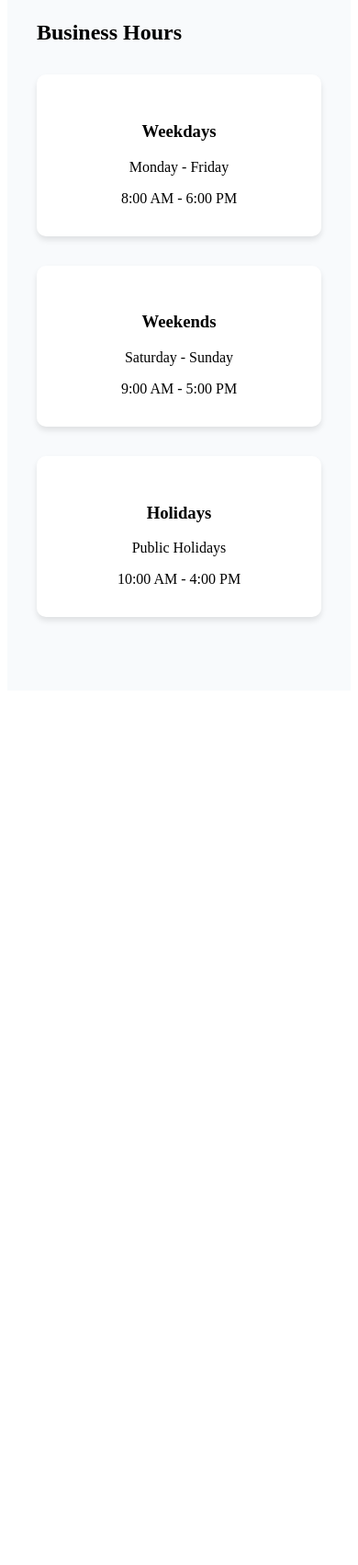
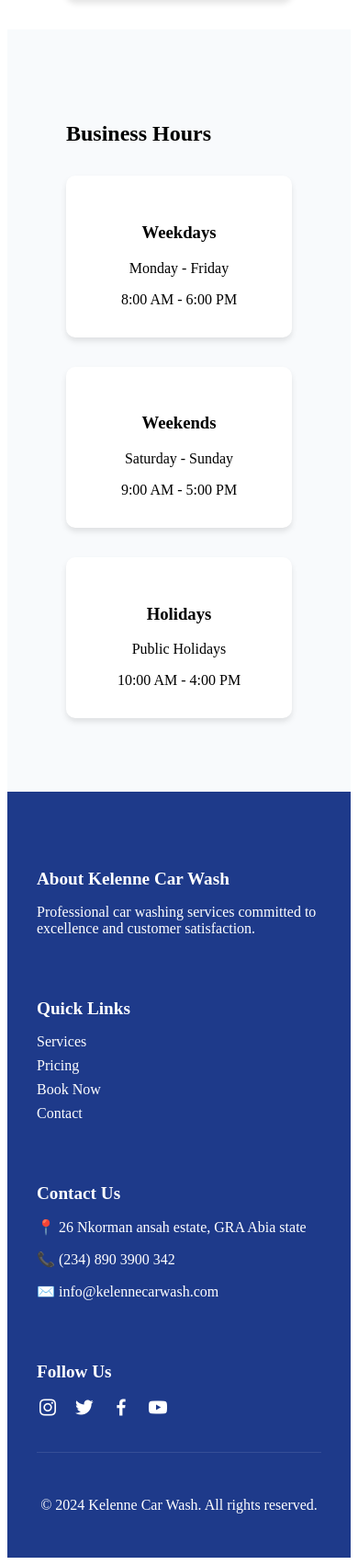
Before and after one commit to Ama-Annor/Kelenne, a PHP site: page /view/contact.html in a window 390 px wide. Shown: the part 2521-4223 px from the top of the page at 92% size. Before the commit the page ends 3198 px from the top, so only its background shows below. Run offline with PHP 8.4, Linux system fonts and the light colour scheme.

Commit message:
changes made to contact.css

```diff
--- a/assets/css/contact.css
+++ b/assets/css/contact.css
@@ -13,7 +13,7 @@
     padding-top: 120px;
     height: 40vh;
     background: linear-gradient(rgba(30, 58, 138, 0.9), rgba(30, 58, 138, 0.9)),
-                url('../images/contact-hero.jpg') center/cover;
+                url('../images/carwash2.jpg') center/cover;
     display: flex;
     align-items: center;
     justify-content: center;
@@ -214,6 +214,169 @@
     }
 }
 
+/* Top Bar Styles */
+.top-bar {
+    background: var(--primary-color);
+    color: var(--white);
+    padding: 0.5rem 0;
+}
+
+.top-bar-content {
+    max-width: 1200px;
+    margin: 0 auto;
+    padding: 0 2rem;
+    display: flex;
+    justify-content: space-between;
+    align-items: center;
+}
+
+.social-icons a {
+    color: var(--white);
+    margin-left: 1rem;
+    transition: var(--transition);
+}
+
+.social-icons a:hover {
+    color: var(--secondary-color);
+}
+
+/* Header Styles */
+.header {
+    background: var(--white);
+    box-shadow: 0 2px 4px rgba(0, 0, 0, 0.1);
+    position: sticky;
+    top: 0;
+    z-index: 100;
+}
+
+.nav-container {
+    max-width: 1200px;
+    margin: 0 auto;
+    padding: 1rem 2rem;
+    display: flex;
+    justify-content: space-between;
+    align-items: center;
+}
+
+.logo {
+    font-size: 1.5rem;
+    font-weight: bold;
+    color: var(--primary-color);
+}
+
+.logo span {
+    color: var(--secondary-color);
+}
+
+nav a {
+    color: var(--text-color);
+    text-decoration: none;
+    margin-left: 2rem;
+    transition: var(--transition);
+}
+
+nav a:hover,
+nav a.active {
+    color: var(--primary-color);
+}
+
+/* Footer Styles */
+.footer {
+    background: var(--primary-color);
+    color: var(--white);
+    padding: 4rem 0 2rem;
+}
+
+.footer-grid {
+    display: grid;
+    grid-template-columns: repeat(4, 1fr);
+    gap: 2rem;
+    margin-bottom: 2rem;
+}
+
+.footer-section h3 {
+    margin-bottom: 1rem;
+    font-size: 1.2rem;
+}
+
+.footer-section ul {
+    list-style: none;
+    padding: 0;
+}
+
+.footer-section ul li {
+    margin-bottom: 0.5rem;
+}
+
+.footer-section a {
+    color: var(--white);
+    text-decoration: none;
+    transition: var(--transition);
+}
+
+.footer-section a:hover {
+    color: var(--secondary-color);
+}
+
+.footer-social {
+    display: flex;
+    gap: 1rem;
+}
+
+.footer-social a {
+    color: var(--white);
+    font-size: 1.5rem;
+}
+
+.footer-bottom {
+    text-align: center;
+    padding-top: 2rem;
+    border-top: 1px solid rgba(255, 255, 255, 0.1);
+}
+
+/* Container Class */
+.container {
+    max-width: 1200px;
+    margin: 0 auto;
+    padding: 0 2rem;
+}
+
+/* Responsive Styles */
+@media (max-width: 1024px) {
+    .footer-grid {
+        grid-template-columns: repeat(2, 1fr);
+    }
+}
+
+@media (max-width: 768px) {
+    .nav-container {
+        flex-direction: column;
+        text-align: center;
+    }
+
+    nav {
+        margin-top: 1rem;
+    }
+
+    nav a {
+        margin: 0.5rem;
+        display: inline-block;
+    }
+
+    .top-bar-content {
+        flex-direction: column;
+        text-align: center;
+    }
+
+    .social-icons {
+        margin-top: 0.5rem;
+    }
+
+    .footer-grid {
+        grid-template-columns: 1fr;
+    }
+}
+
 /* Media Queries */
 @media (max-width: 1024px) {
     .contact-info {
--- a/view/contact.html
+++ b/view/contact.html
@@ -26,7 +26,6 @@
         </div>
     </div>
 
-    <!-- Header -->
     <header class="header">
         <div class="nav-container">
             <div class="logo">KELENNE<span> CAR WASH</span></div>
@@ -142,9 +141,42 @@
         </div>
     </section>
 
-    <!-- Footer (Same as main page) -->
     <footer class="footer">
-        <!-- Footer content remains the same -->
+        <div class="container">
+            <div class="footer-grid">
+                <div class="footer-section">
+                    <h3>About Kelenne Car Wash</h3>
+                    <p>Professional car washing services committed to excellence and customer satisfaction.</p>
+                </div>
+                <div class="footer-section">
+                    <h3>Quick Links</h3>
+                    <ul>
+                        <li><a href="#">Services</a></li>
+                        <li><a href="#">Pricing</a></li>
+                        <li><a href="#">Book Now</a></li>
+                        <li><a href="#">Contact</a></li>
+                    </ul>
+                </div>
+                <div class="footer-section">
+                    <h3>Contact Us</h3>
+                    <p>📍 26 Nkorman ansah estate, GRA Abia state</p>
+                    <p>📞 (234) 890 3900 342</p>
+                    <p>✉️ info@kelennecarwash.com</p>
+                </div>
+                <div class="footer-section">
+                    <h3>Follow Us</h3>
+                    <div class="footer-social">
+                        <a href="#"><i class='bx bxl-instagram'></i></a>
+                        <a href="#"><i class='bx bxl-twitter'></i></a>
+                        <a href="#"><i class='bx bxl-facebook'></i></a>
+                        <a href="#"><i class='bx bxl-youtube'></i></a>
+                    </div>
+                </div>
+            </div>
+            <div class="footer-bottom">
+                <p>&copy; 2024 Kelenne Car Wash. All rights reserved.</p>
+            </div>
+        </div>
     </footer>
 
     <script src="../assets/js/contact.js"></script>
```
Also changed, not shown: assets/images/google_location.jpg (added).
